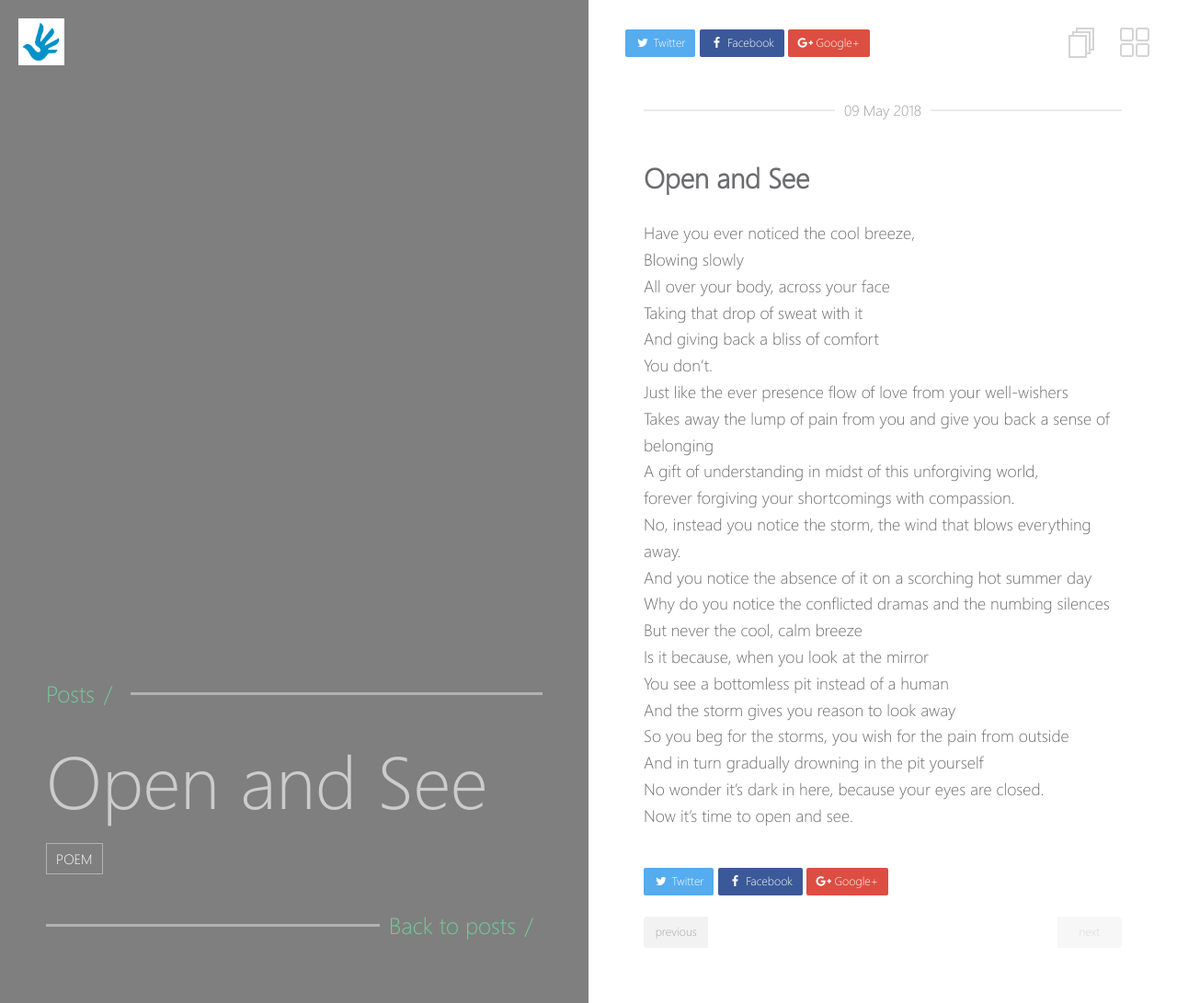
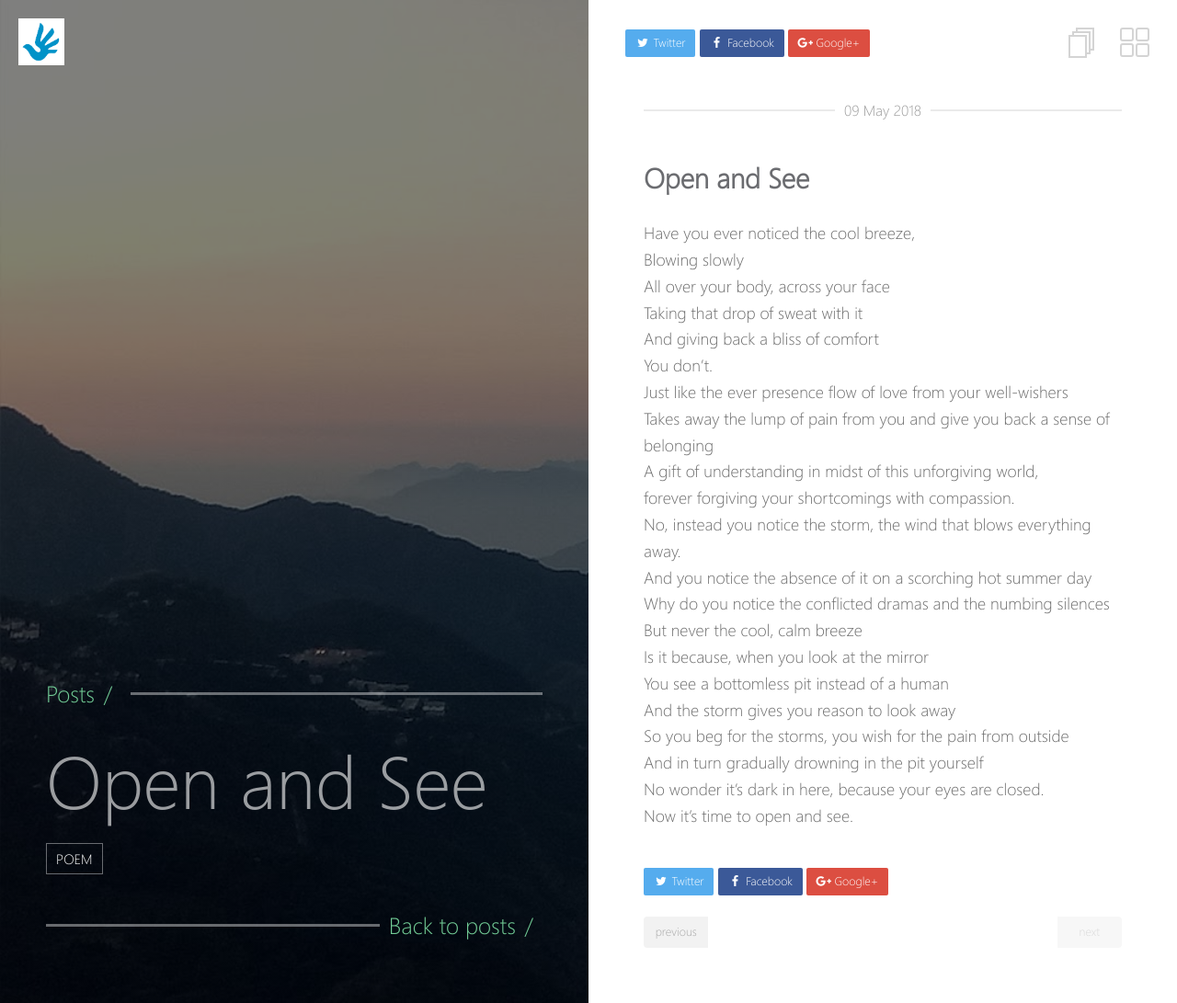
Before and after one commit to maverickamit/blog, a Jekyll site: the page built from _posts/2018-05-09-open-and-see.md, in a window 1280 px wide. Shown: the whole page at 92% size. Built offline with Jekyll 4.4.1, drawn with Linux system fonts in a browser that asks for light colours.

Commit message:
Update 2018-05-09-open-and-see.md

```diff
--- a/_posts/2018-05-09-open-and-see.md
+++ b/_posts/2018-05-09-open-and-see.md
@@ -2,7 +2,7 @@
 layout: post
 title: "Open and See"
 excerpt: "Have you ever noticed the cool breeze, Blowing slowly."
-image: "emissary-of-dreams/images/open_and_see.jpg"
+image: "images/open_and_see.jpg"
 tags:
   - poem
 ---
```
